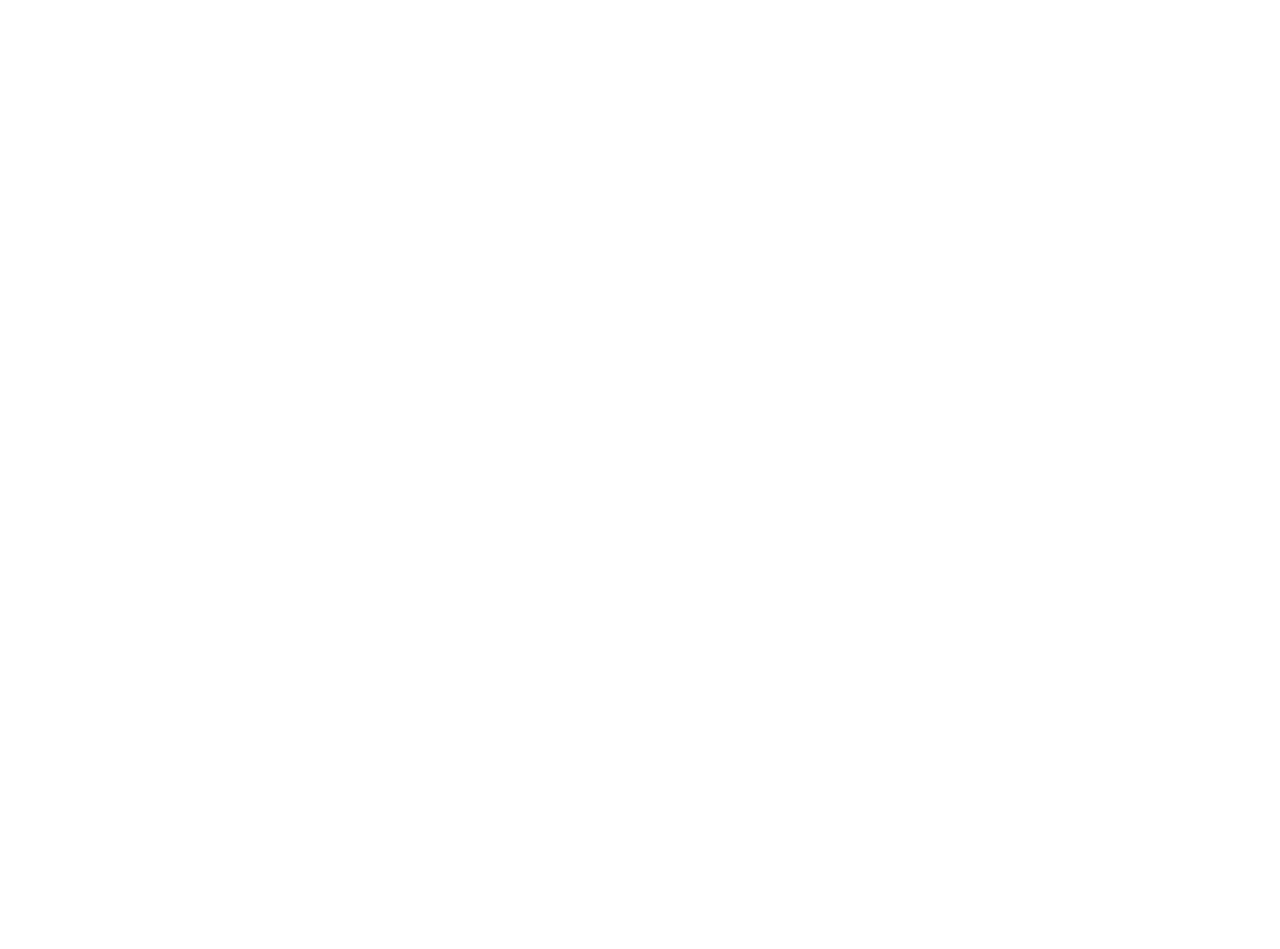
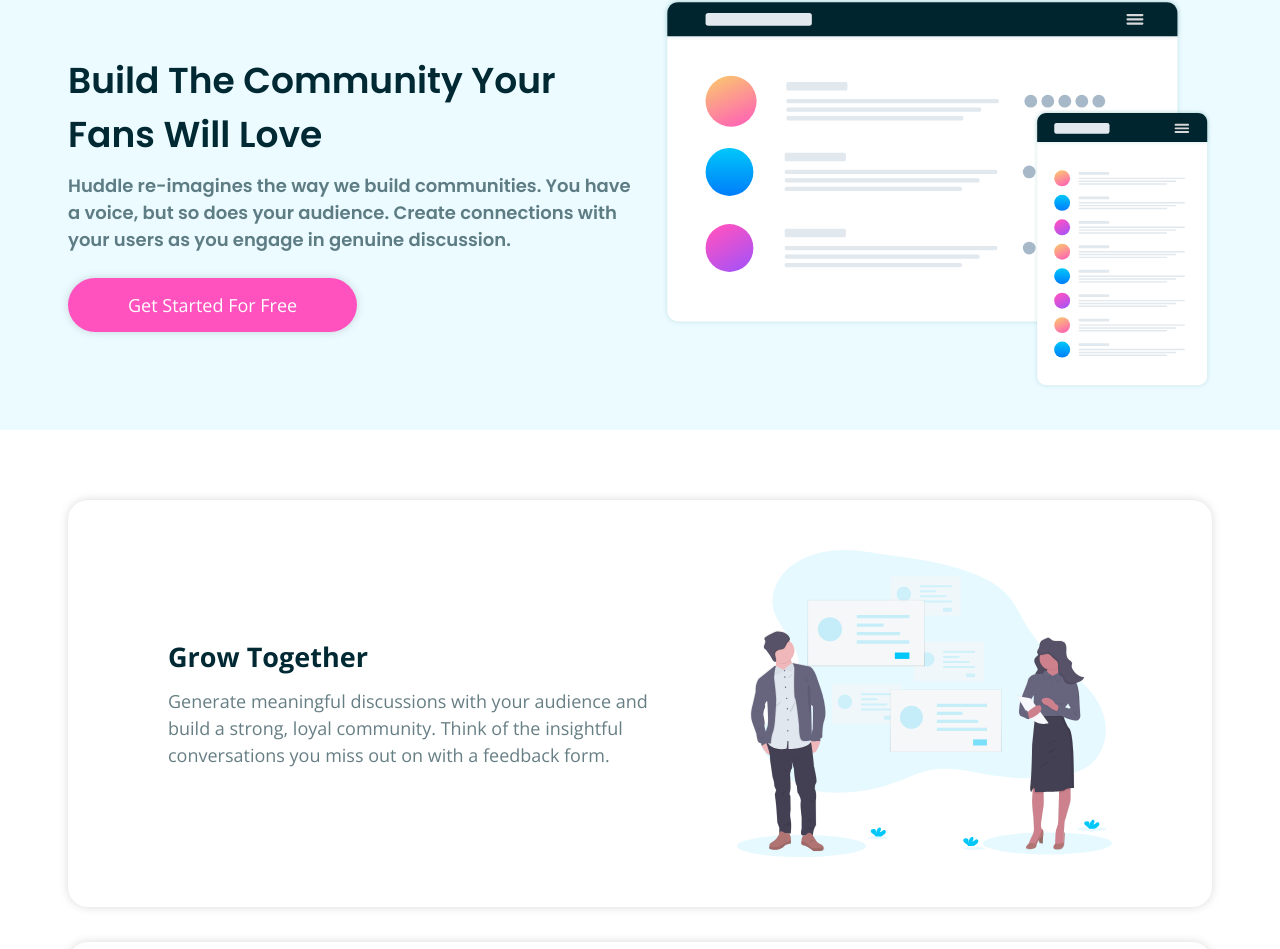
Before and after one commit to htutwaiphyoe/tailwind, a React (Create React App) app in the folder styled-components/hubble/: page / in a window 1280 px wide. Shown: the part 157-1106 px from the top of the page. Before the commit the page ends 800 px from the top, so only its background shows below. Built offline with nearby package versions, Linux system fonts and the light colour scheme.

Commit message:
#add: Header and Card

```diff
--- a/styled-components/hubble/src/App.js
+++ b/styled-components/hubble/src/App.js
@@ -3,12 +3,20 @@
 import { Container } from "./components/styles/Container.styled";
 import { GlobalStyles } from "./components/styles/Global.styled";
 import Header from "./components/Header/Header";
-
+import Card from "./components/Card/Card";
+import contents from "./assets/data/data";
 const theme = {
     colors: {
         header: "#ebfbff",
         body: "#fff",
         footer: "#003333",
+    },
+    width: {
+        xl: "1199px",
+        md: "767px",
+        sm: "575px",
+        xs: "374px",
+        lg: "992px",
     },
 };
 function App() {
@@ -16,7 +24,11 @@
         <ThemeProvider theme={theme}>
             <GlobalStyles />
             <Header />
-            <Container></Container>
+            <Container>
+                {contents.map((content, i) => (
+                    <Card content={content} key={i} layout={(i + 1) % 2 === 0} />
+                ))}
+            </Container>
         </ThemeProvider>
     );
 }
--- /dev/null
+++ b/styled-components/hubble/src/assets/data/data.js
@@ -0,0 +1,22 @@
+const contents = [
+    {
+        id: 1,
+        title: "Grow Together",
+        body: "Generate meaningful discussions with your audience and build a strong, loyal community. Think of the insightful conversations you miss out on with a feedback form.",
+        image: "illustration-grow-together.svg",
+    },
+    {
+        id: 2,
+        title: "Flowing Conversations",
+        body: "You wouldn't paginate a conversation in real life, so why do it online? Our threads have just-in-time loading for a more natural flow.",
+        image: "illustration-flowing-conversation.svg",
+    },
+    {
+        id: 3,
+        title: "Your Users",
+        body: "It takes no time at all to integrate Huddle with your app's authentication solution. This means, once signed in to your app, your users can start chatting immediately.",
+        image: "illustration-your-users.svg",
+    },
+];
+
+export default contents;
--- /dev/null
+++ b/styled-components/hubble/src/components/Card/Card.js
@@ -0,0 +1,26 @@
+import React from "react";
+import { Flex } from "../styles/Flex.styled";
+import { Image } from "../styles/Image.styled";
+import { Container } from "../styles/Container.styled";
+import { StyledCard } from "../styles/Card.styled";
+const Card = ({ content, layout }) => {
+    return (
+        <StyledCard>
+            <Container>
+                <Flex layout={content.id % 2 === 0 && "row-reverse"}>
+                    <div>
+                        <h2>{content.title}</h2>
+                        <p>{content.body}</p>
+                    </div>
+                    <Image
+                        src={`./images/${content.image}`}
+                        alt={`${content.title}`}
+                        layout={content.id % 2 === 0}
+                    />
+                </Flex>
+            </Container>
+        </StyledCard>
+    );
+};
+
+export default Card;
--- a/styled-components/hubble/src/components/Header/Header.js
+++ b/styled-components/hubble/src/components/Header/Header.js
@@ -1,6 +1,7 @@
-import { StyledHeader, Navigation, Logo } from "../styles/Header.styled";
+import { StyledHeader, Navigation, Logo, Image } from "../styles/Header.styled";
 import { Container } from "../styles/Container.styled";
 import { Button } from "../styles/Button.styled";
+import { Flex } from "../styles/Flex.styled";
 
 function Header() {
     return (
@@ -10,6 +11,22 @@
                     <Logo src="./images/logo.svg" alt="Huddle" />
                     <Button>Try it free</Button>
                 </Navigation>
+
+                <Flex>
+                    <div>
+                        <h1>Build The Community Your Fans Will Love</h1>
+                        <p>
+                            Huddle re-imagines the way we build communities. You have a voice, but
+                            so does your audience. Create connections with your users as you engage
+                            in genuine discussion.
+                        </p>
+                        <Button color="#fff" bg="hsl(322, 100%, 66%)">
+                            Get Started For Free
+                        </Button>
+                    </div>
+
+                    <Image src="./images/illustration-mockups.svg" alt="Hero" />
+                </Flex>
             </Container>
         </StyledHeader>
     );
--- a/styled-components/hubble/src/components/styles/Button.styled.js
+++ b/styled-components/hubble/src/components/styles/Button.styled.js
@@ -12,4 +12,7 @@
         opacity: 0.8;
         transform: scale(0.98);
     }
+    @media only screen and (max-width: ${({ theme }) => theme.width.sm}) {
+        padding: 1.5rem 3rem;
+    }
 `;
--- /dev/null
+++ b/styled-components/hubble/src/components/styles/Card.styled.js
@@ -0,0 +1,17 @@
+import styled from "styled-components";
+
+export const StyledCard = styled.section`
+    padding: 5rem 10rem;
+    margin-bottom: 3.5rem;
+    box-shadow: 0 0 1rem rgba(0, 0, 0, 0.15);
+    border-radius: 2rem;
+    @media only screen and (max-width: ${({ theme }) => theme.width.xl}) {
+        padding: 5rem 2rem;
+    }
+    @media only screen and (max-width: ${({ theme }) => theme.width.lg}) {
+        text-align: center;
+    }
+    @media only screen and (max-width: ${({ theme }) => theme.width.sm}) {
+        padding: 5rem 2rem;
+    }
+`;
--- a/styled-components/hubble/src/components/styles/Container.styled.js
+++ b/styled-components/hubble/src/components/styles/Container.styled.js
@@ -4,4 +4,11 @@
     width: 100%;
     max-width: 1144px;
     margin: 0 auto;
+
+    @media only screen and (max-width: 1199px) {
+        padding: 0 4rem;
+    }
+    @media only screen and (max-width: ${({ theme }) => theme.width.sm}) {
+        padding: 0 2rem;
+    }
 `;
--- /dev/null
+++ b/styled-components/hubble/src/components/styles/Flex.styled.js
@@ -0,0 +1,10 @@
+import styled from "styled-components";
+
+export const Flex = styled.div`
+    display: flex;
+    align-items: center;
+    flex-direction: ${({ layout }) => layout || "row"};
+    @media only screen and (max-width: ${({ theme }) => theme.width.lg}) {
+        flex-direction: column;
+    }
+`;
--- a/styled-components/hubble/src/components/styles/Global.styled.js
+++ b/styled-components/hubble/src/components/styles/Global.styled.js
@@ -10,14 +10,19 @@
     html{
         font-size: 62.5%;
         box-sizing: border-box;
+
+        @media only screen and (max-width: ${({ theme }) => theme.width.xs}) {
+            font-size: 50%;
+        }
     }
 
     body{
         background-color: ${({ theme }) => theme.colors.body};
-        color: hsl(192, 100%, 9%);
+        color: hsl(192, 100%, 10%);
         font-family: 'Open Sans', sans-serif;
         font-size: 1.8rem;
         line-height: 1.5;
+        font-weight: 400;
     }
 
     img{
@@ -30,5 +35,10 @@
         cursor: pointer;
         font-size: inherit;
     }
-
+    p{
+        opacity: 0.6;
+    }
+    h1,h2{
+      margin-bottom: 1rem;
+    }
 `;
--- a/styled-components/hubble/src/components/styles/Header.styled.js
+++ b/styled-components/hubble/src/components/styles/Header.styled.js
@@ -4,12 +4,41 @@
     background: ${({ theme }) => theme.colors.header};
     padding: 40px 0;
     font-family: "Poppins", sans-serif;
+    margin-bottom: 7rem;
+
+    & p {
+        margin-bottom: 2.5rem;
+        opacity: 0.6;
+    }
+    @media only screen and (max-width: ${({ theme }) => theme.width.lg}) {
+        text-align: center;
+    }
 `;
 
 export const Navigation = styled.nav`
     display: flex;
     justify-content: space-between;
     align-items: center;
+    margin-bottom: 6rem;
 `;
 
-export const Logo = styled.img``;
+export const Logo = styled.img`
+    @media only screen and (max-width: ${({ theme }) => theme.width.sm}) {
+        width: 15rem;
+    }
+`;
+
+export const Image = styled.img`
+    width: 55rem;
+    margin-left: 3rem;
+    @media only screen and (max-width: ${({ theme }) => theme.width.xl}) {
+        width: 45rem;
+    }
+    @media only screen and (max-width: ${({ theme }) => theme.width.lg}) {
+        margin-left: 0rem;
+        margin-top: 5rem;
+    }
+    @media only screen and (max-width: ${({ theme }) => theme.width.sm}) {
+        width: 37.5rem;
+    }
+`;
--- /dev/null
+++ b/styled-components/hubble/src/components/styles/Image.styled.js
@@ -0,0 +1,15 @@
+import styled from "styled-components";
+
+export const Image = styled.img`
+    width: 37.5rem;
+    margin-${({ layout }) => (layout ? "right" : "left")}: 5rem;
+
+    @media only screen and (max-width: ${({ theme }) => theme.width.lg}) {
+        margin: 0rem;
+        margin-bottom: 5rem;
+        order: -1;
+    }
+    @media only screen and (max-width: ${({ theme }) => theme.width.sm}) {
+        width: 37.5rem;
+    }
+`;
```
